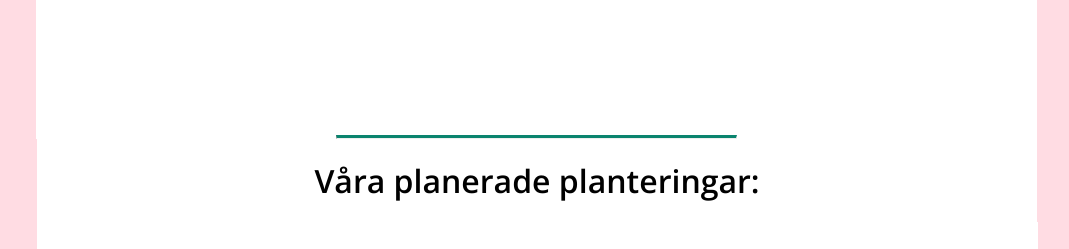
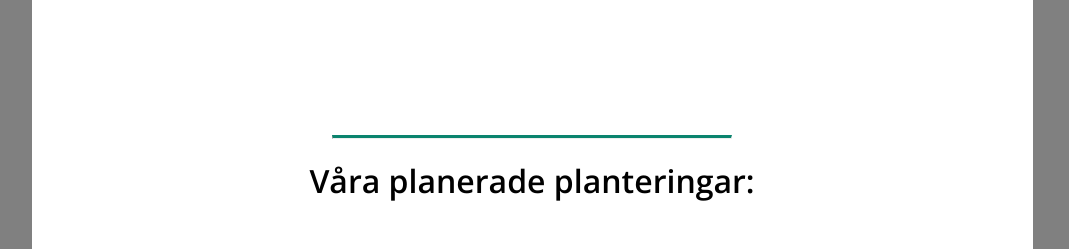
Before and after one commit to louohr/planned-planthood, a plain HTML site: page index.html in a window 1280 px wide. Shown: the part 1220-1469 px from the top of the page, without its empty margins (108-1177 px from the left). Drawn offline with nearby package versions, Linux system fonts and the light colour scheme; grey boxes are pictures that could not be loaded.

Commit message:
fix width

```diff
--- a/style.css
+++ b/style.css
@@ -21,7 +21,7 @@
 html,
 body {
     padding: 0;
-    background-color: #ffdce3;
+    background-color: var(--main-grey);
     display: flex;
     justify-content: center;
 }
@@ -145,7 +145,6 @@ header figure,
     flex-direction: column;
     justify-content: center;
     align-items: center;
-    margin-left: 9px;
     max-width: 1001px;
 }
 
@@ -275,13 +274,11 @@ p {
     justify-items: center;
     max-width: 1001px;
     width: 100%;
-    margin-left: 10px;
 }
 
 .card-h3 {
     background-color: var(--main-white);
     text-align: center;
-    margin-left: 10px;
     font-family: var(--openSans), sans-serif;
     font-size: 2rem;
     font-weight: 600;
@@ -407,7 +404,6 @@ p {
 }
 
 /*-----Footer-----*/
-/* Footer */
 .footer-container {
     position: relative;
     background-image: url(images/hand.avif);
@@ -490,7 +486,6 @@ p {
     height: 50px;
     max-width: 1000px;
     width: 100%;
-    margin-left: 10px;
 }
 
 .to-the-top a {
```
